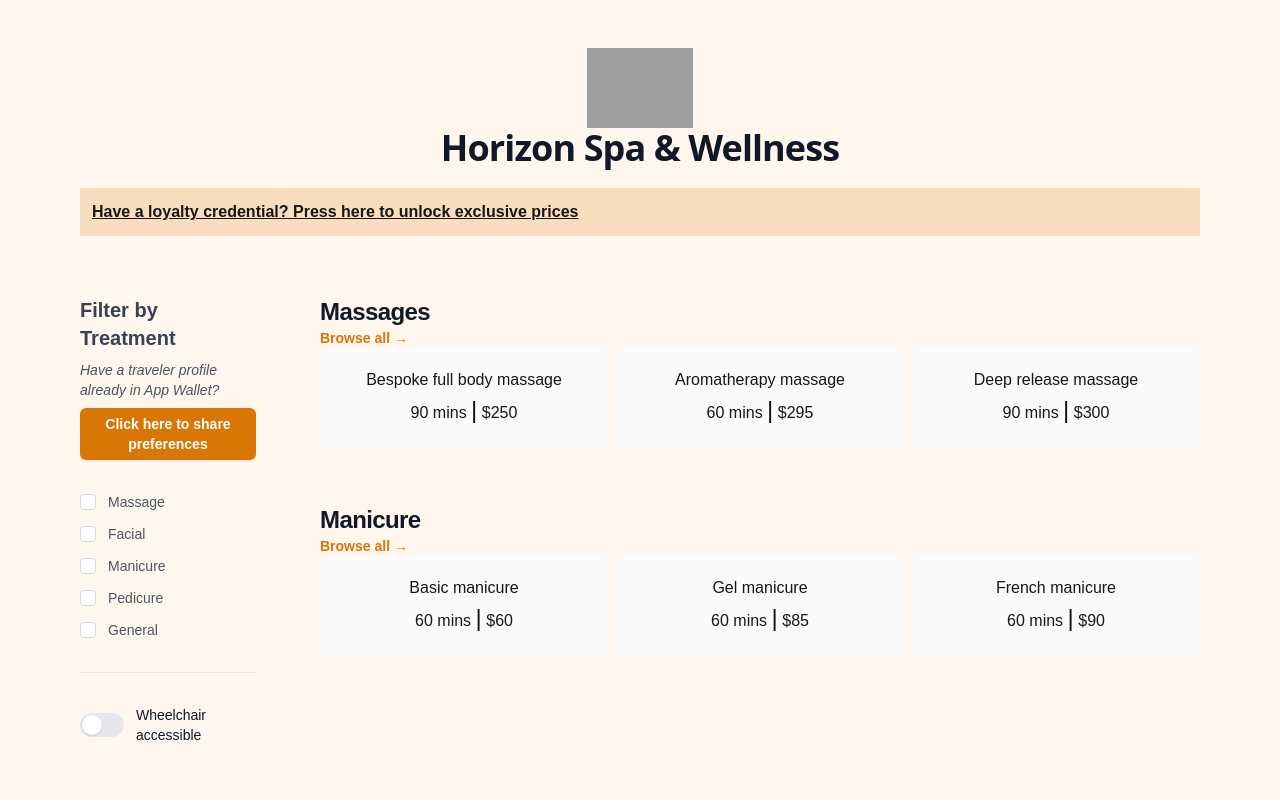
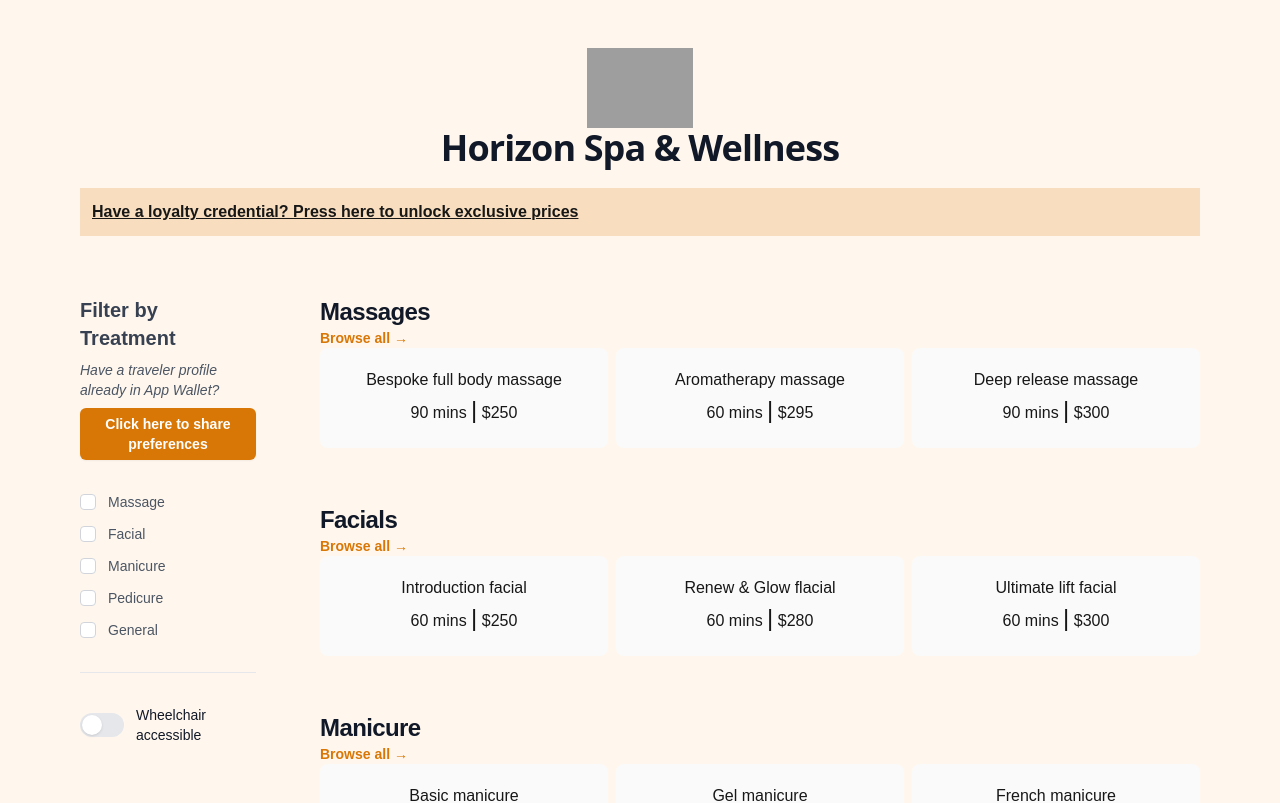
Before and after one commit to DIF-Hackthon-24/dif-hackathon-24-portals, a Next.js app: page /spa in a window 1280 px wide. Shown: the top 803 px of the page. Built offline with nearby package versions, Linux system fonts and the light colour scheme; grey boxes are pictures that could not be loaded.

Commit message:
fix(spa): path query and set filters off

```diff
--- a/app/spa/page.tsx
+++ b/app/spa/page.tsx
@@ -170,10 +170,10 @@ export default function Browse() {
   const [permissionGrantId, setPermissionGrantId] = useState<string>("");
   const [polling, setPolling] = useState<boolean>(false);
   const [records, setRecords] = useState<{ [key: string]: unknown }>({});
-  const [filterOptions, setFilterOptions] = useState(true);
+  const [filterOptions, setFilterOptions] = useState(false);
 
   const searchParams = useSearchParams();
-  const discounted = searchParams.get("discounted");
+  const discounted = searchParams.get("code");
 
   useEffect(() => {
     const pollEndpoint = async () => {
```
